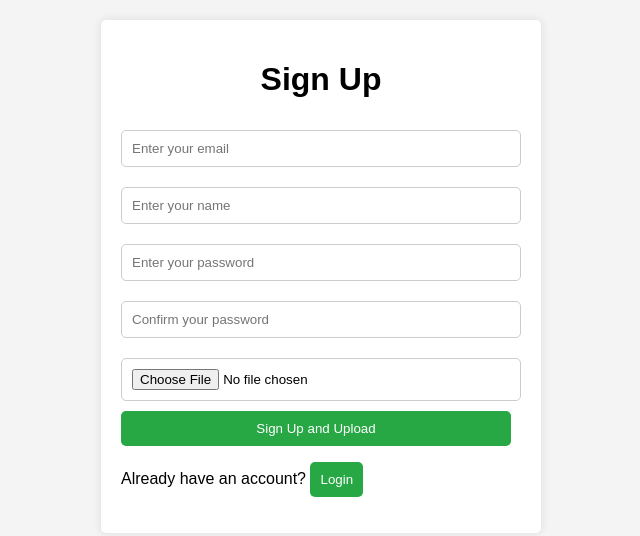
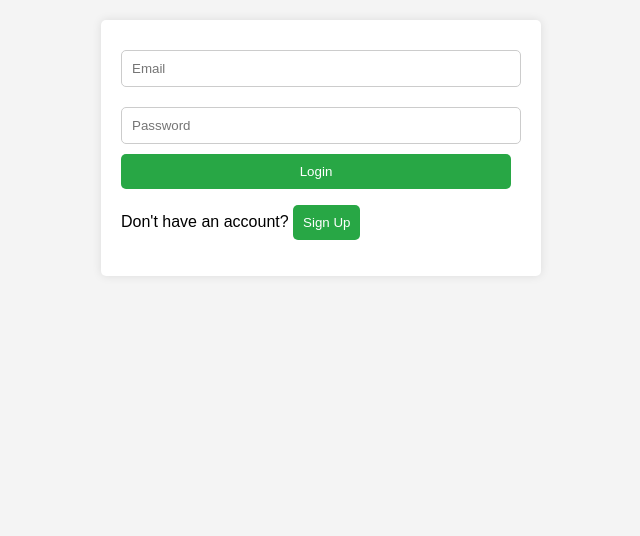
Before and after one commit to Bishnupkl/cloud-project-aws, a React (Create React App) app in the folder frontend/auth-app/: page / in a window 1280 px wide. Shown: the top 536 px of the page, without its empty margins (319-959 px from the left). Built offline with nearby package versions, Linux system fonts and the light colour scheme.

Commit message:
Update App.js

```diff
--- a/frontend/auth-app/src/App.js
+++ b/frontend/auth-app/src/App.js
@@ -1,27 +1,42 @@
 import React, { useState, useEffect } from 'react';
-import { Routes, Route, Navigate } from 'react-router-dom';
+import { Routes, Route, useNavigate } from 'react-router-dom';
 import Signup from './components/Signup';
 import Login from './components/Login';
 import Profile from './components/Profile';
 import './App.css'; // Import your CSS file
 
 const App = () => {
-  const [isSignup, setIsSignup] = useState(true);
+  const [isAuthenticated, setIsAuthenticated] = useState(false);
+  const navigate = useNavigate();
 
-  const toggleView = () => {
-    setIsSignup((prev) => !prev);
-  };
-
-  const isAuthenticated = () => {
-    return localStorage.getItem('authToken') !== null;
-  };
+  // Check if token exists in localStorage to maintain session
+  useEffect(() => {
+    const token = localStorage.getItem('authToken');
+    if (token) {
+      setIsAuthenticated(true);
+      navigate('/profile'); // Automatically redirect if already logged in
+    }
+  }, [navigate]);
 
   return (
     <div className="App">
-      <h1>{isSignup ? 'Sign Up' : 'Login'}</h1>
       <Routes>
-        <Route path="/" element={isAuthenticated() ? <Navigate to="/profile" /> : isSignup ? <Signup toggleView={toggleView} /> : <Login toggleView={toggleView} />} />
-        <Route path="/profile" element={isAuthenticated() ? <Profile /> : <Navigate to="/" />} />
+        <Route
+          path="/"
+          element={<Login setIsAuthenticated={setIsAuthenticated} />}
+        />
+        <Route
+          path="/signup"
+          element={<Signup />}
+        />
+        <Route
+          path="/login"
+          element={<Login setIsAuthenticated={setIsAuthenticated} />}  // Pass setIsAuthenticated here
+        />
+        <Route
+          path="/profile"
+          element={isAuthenticated ? <Profile /> : <Login setIsAuthenticated={setIsAuthenticated} />}
+        />
       </Routes>
     </div>
   );
```
